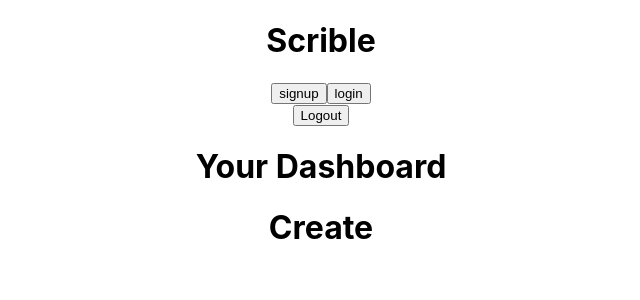
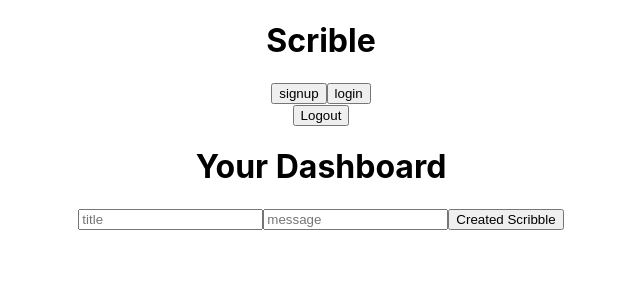
Before and after one commit to Jonathan1295-09/Login-user.form, a React (Create React App) app in the folder frontend/: page /dashboard/create in a window 1280 px wide. Shown: the top 300 px of the page, without its empty margins (319-959 px from the left). Built offline with nearby package versions, Linux system fonts and the light colour scheme.

Commit message:
changed button text to create scribble

```diff
--- a/frontend/src/pages/create.js
+++ b/frontend/src/pages/create.js
@@ -4,6 +4,6 @@ export default function Create(){
     return <Form action="/dashboard/create" method="post">
         <input type="text" name="title" placeholder="title"/>
         <input type="text" name="message" placeholder="message"/>
-        <button>Logged In</button>
+        <button>Created Scribble</button>
     </Form>
 }
--- a/frontend/src/router/router.js
+++ b/frontend/src/router/router.js
@@ -6,6 +6,7 @@ import { loginAction, signupAction,logoutAction} from "./actions"
 import Dashboard from "../pages/dashboard"
 import { indexLoader } from "./loaders"
 import Index from "../pages"
+import Create from "../pages/create"
 
 
 const router = createBrowserRouter(createRoutesFromElements(
@@ -16,10 +17,10 @@ const router = createBrowserRouter(createRoutesFromElements(
         <Route path="/logout" action={logoutAction}/>
         <Route path="/dashboard/" element= {<Dashboard/>}>
             <Route path="" element={<Index/>} loader={indexLoader}/>
-            <Route path="create" element={<h1>Create</h1>}/>
-                <Route path=":id/" element={<h1>Show</h1>}>
-                    <Route path="update" element={<h1>update</h1>}/>
-                    <Route path="delete" element={<h1>delete</h1>}/>
+            <Route path="create" element={<Create/>}/>
+            <Route path=":id/" element={<h1>Show</h1>}>
+            <Route path="update" element={<h1>update</h1>}/>
+            <Route path="delete" element={<h1>delete</h1>}/>
                 </Route>
          </Route>
     </Route>
```
